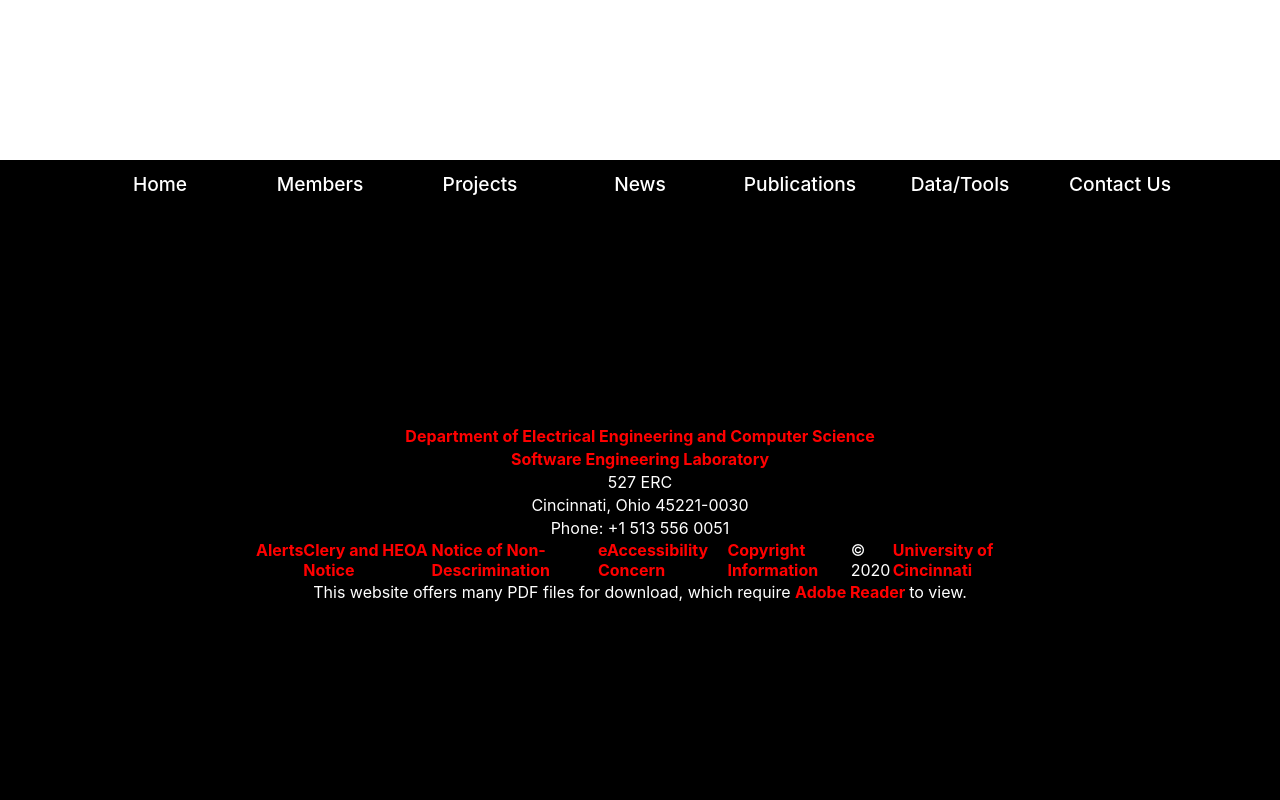
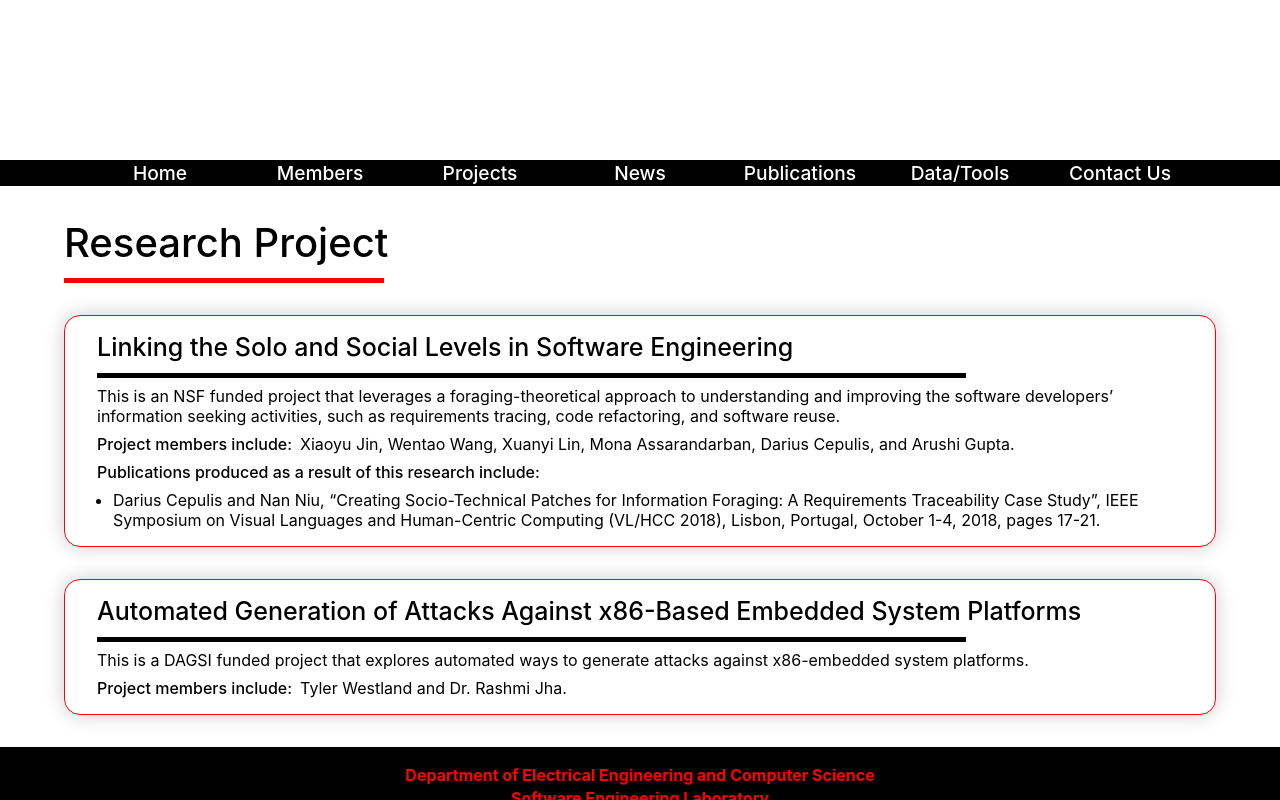
Before and after one commit to NanNiuCINSE/CINSE-Website, a React (Create React App) app: page /projects in a window 1280 px wide. Built offline with nearby package versions, Linux system fonts and the light colour scheme.

Commit message:
feat: completed the project page

```diff
--- a/src/App.js
+++ b/src/App.js
@@ -4,6 +4,7 @@ import Header from './components/Header/Header';
 import LandingPage from './components/LandingPage/LandingPage';
 import Members from './components/Members/Members';
 import Footer from './components/Footer/Footer';
+import Project from './components/Projects/Project';
 import { Switch, Route } from 'react-router-dom';
 
 // import Route from 'react-router-dom/Route';
@@ -16,6 +17,7 @@ const App = () => {
 			<Switch>
 				<Route path='/' component={LandingPage} exact />
 				<Route path='/members' component={Members} exact />
+				<Route path='/projects' component={Project} exact />
 			</Switch>
 			<Footer />
 		</div>
--- a/src/components/LandingPage/LandingPage.css
+++ b/src/components/LandingPage/LandingPage.css
@@ -6,7 +6,6 @@
 .landing-container {
 	width: 100vw;
 	height: 31.5rem;
-	/* border: 1px solid; */
 	display: flex;
 	justify-content: center;
 	align-items: center;
--- a/src/components/LandingPage/LandingPage.jsx
+++ b/src/components/LandingPage/LandingPage.jsx
@@ -2,6 +2,7 @@ import React, { Fragment } from 'react';
 import './LandingPage.css';
 import Profile from '../../components/Profile/Profile';
 import News from '../../components/News/News';
+
 const LandingPage = () => {
 	return (
 		<Fragment>
--- a/src/components/Members/Members.jsx
+++ b/src/components/Members/Members.jsx
@@ -1,6 +1,5 @@
 import React from 'react';
 import './Members.css';
-import { Link } from 'react-router-dom';
 import * as MembersData from './Members.data';
 
 const Members = () => {
--- /dev/null
+++ b/src/components/Projects/Project.css
@@ -0,0 +1,73 @@
+.project-container {
+	width: 100vw;
+	display: flex;
+	justify-content: center;
+	align-items: center;
+}
+
+.project-wrapper {
+	width: 90%;
+	padding: 2rem 0 2rem 0;
+}
+.project-header {
+	font-size: 40px;
+	font-weight: 500;
+	padding-bottom: 1rem;
+	position: relative;
+}
+
+.project-header::after {
+	content: '';
+	position: absolute;
+	bottom: 0;
+	left: 0;
+	width: 20rem;
+	height: 0.3rem;
+	background: red;
+}
+
+.research-header {
+	font-size: 25px;
+	font-weight: 500;
+	padding-bottom: 1rem;
+	position: relative;
+}
+
+.research-header::after {
+	content: '';
+	position: absolute;
+	bottom: 0;
+	left: 0;
+	width: 80%;
+	height: 0.3rem;
+	background: black;
+}
+
+.research-project {
+	margin-top: 2rem;
+	border: 1px solid red;
+	border-radius: 1rem;
+	box-shadow: 0 0 20px rgba(0, 0, 0, 0.2);
+	padding: 1rem 2rem 0 2rem;
+}
+
+.research-desc {
+	font-size: 16px;
+	font-weight: 400;
+	padding: 0.5rem 0 0.5rem 0;
+}
+
+.research-members {
+	padding: 0.5rem 0 0.5rem 0;
+}
+
+.research-member-header {
+	font-weight: 500;
+	padding-right: 0.5rem;
+}
+
+.research-publication-list {
+	padding: 0.5rem 0.5rem 0.5rem 1rem;
+	font-size: 16px;
+	font-weight: 400;
+}
--- /dev/null
+++ b/src/components/Projects/Project.jsx
@@ -0,0 +1,62 @@
+import React from 'react';
+import './Project.css';
+
+const Project = () => {
+	return (
+		<div className='project-container'>
+			<div className='project-wrapper'>
+				<header className='project-header'>Research Project</header>
+				<div className='research-project'>
+					<header className='research-header'>
+						Linking the Solo and Social Levels in Software Engineering
+					</header>
+					<p className='research-desc'>
+						This is an NSF funded project that leverages a foraging-theoretical
+						approach to understanding and improving the software developers’
+						information seeking activities, such as requirements tracing, code
+						refactoring, and software reuse.
+						<p className='research-members'>
+							<span className='research-member-header'>
+								Project members include:
+							</span>
+							Xiaoyu Jin, Wentao Wang, Xuanyi Lin, Mona Assarandarban, Darius
+							Cepulis, and Arushi Gupta.
+						</p>
+						<p className='research-publication'>
+							<span className='research-member-header'>
+								Publications produced as a result of this research include:
+							</span>
+							<ul className='research-publication-list'>
+								<li>
+									Darius Cepulis and Nan Niu, “Creating Socio-Technical Patches
+									for Information Foraging: A Requirements Traceability Case
+									Study”, IEEE Symposium on Visual Languages and Human-Centric
+									Computing (VL/HCC 2018), Lisbon, Portugal, October 1-4, 2018,
+									pages 17-21.
+								</li>
+							</ul>
+						</p>
+					</p>
+				</div>
+				<div className='research-project'>
+					<header className='research-header'>
+						Automated Generation of Attacks Against x86-Based Embedded System
+						Platforms
+					</header>
+					<p className='research-desc'>
+						This is a DAGSI funded project that explores automated ways to
+						generate attacks against x86-embedded system platforms.
+						<p className='research-members'>
+							<span className='research-member-header'>
+								Project members include:
+							</span>
+							Tyler Westland and Dr. Rashmi Jha.
+						</p>
+					</p>
+				</div>
+			</div>
+		</div>
+	);
+};
+
+export default Project;
```
